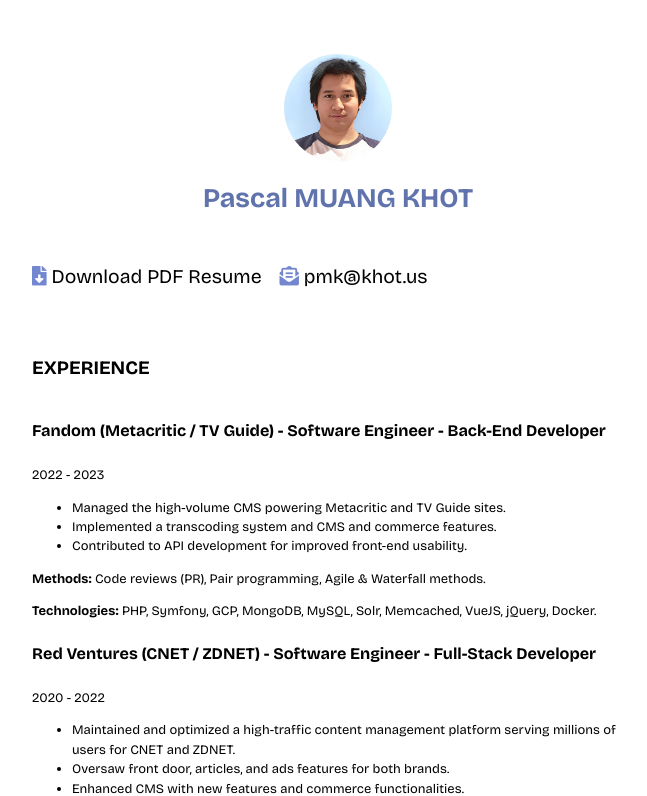
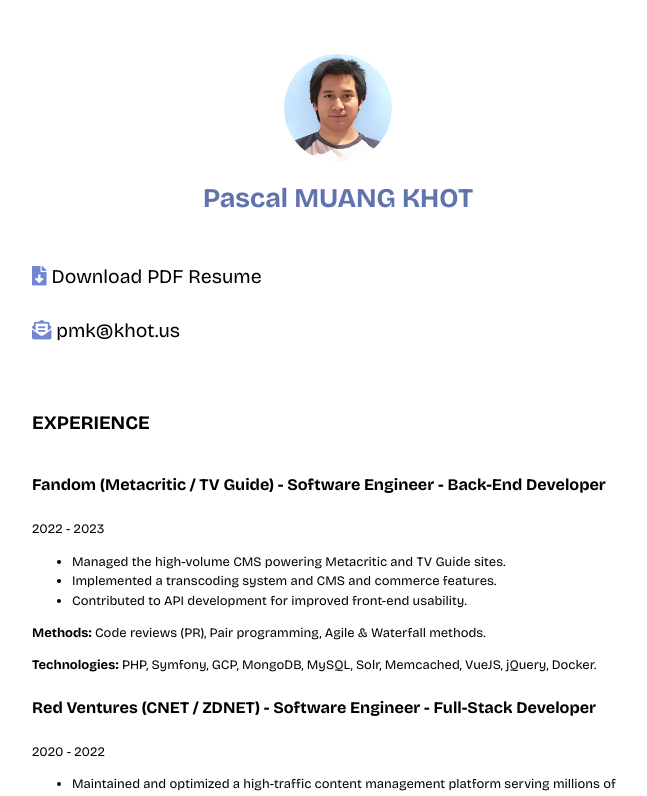
Before and after one commit to mkpascal/mkpascal.net, a Next.js app: page /resume in a window 1280 px wide. Shown: the top 796 px of the page, without its empty margins (302-949 px from the left). Built offline with nearby package versions, Linux system fonts and the light colour scheme.

Commit message:
Update resume.module.css

```diff
--- a/styles/resume.module.css
+++ b/styles/resume.module.css
@@ -24,6 +24,7 @@
     font-size: 0.9em;
     display: flex;
     flex-direction: column;
+    gap: 2rem; /* Add spacing between sections */
 }
 
 .twoColumnContainer {
@@ -37,18 +38,9 @@
     min-width: 300px;
 }
 
-.topLink {
-    display: inline-block;
-    margin-right: 1rem;
-}
-
 /* Media query for smaller screens */
 @media (max-width: 768px) {
     .twoColumnContainer {
         flex-direction: column;
     }
-
-    .leftColumn, .rightColumn {
-        margin-right: 0;
-    }
 }
```
